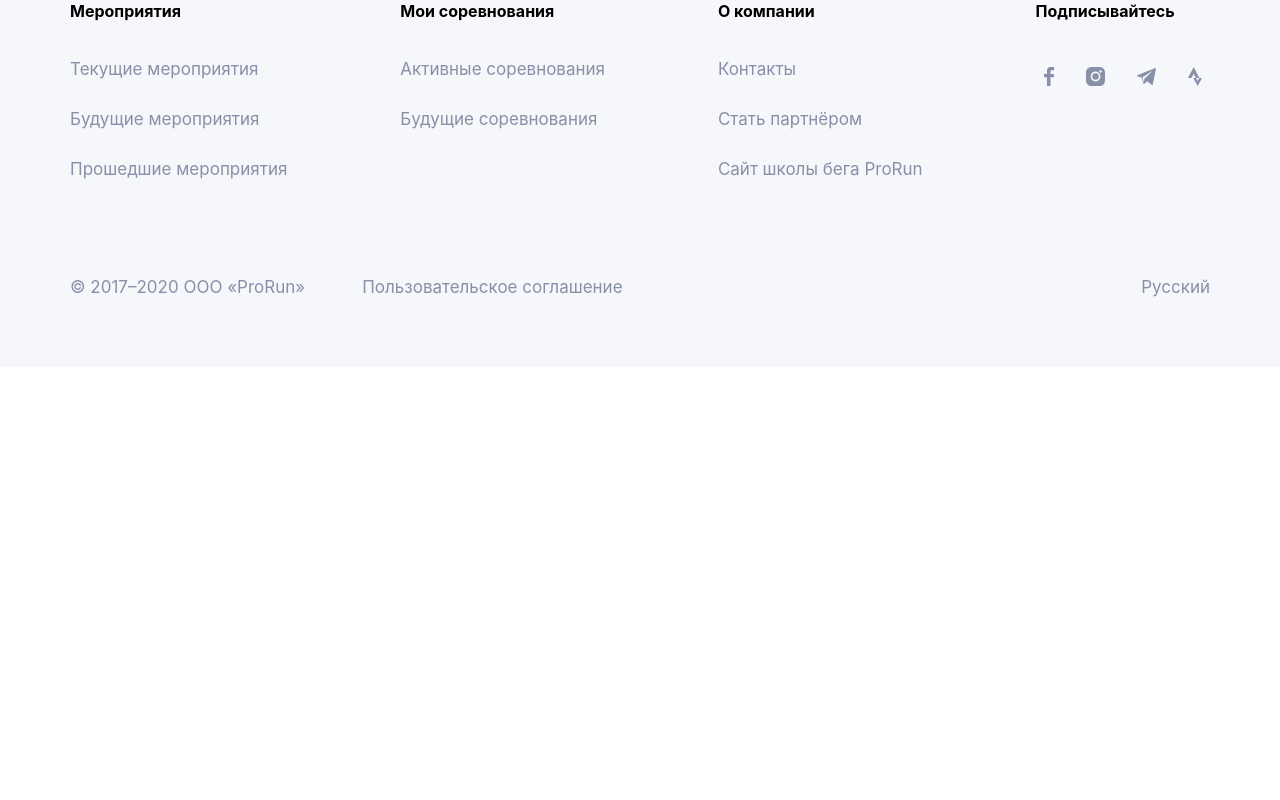
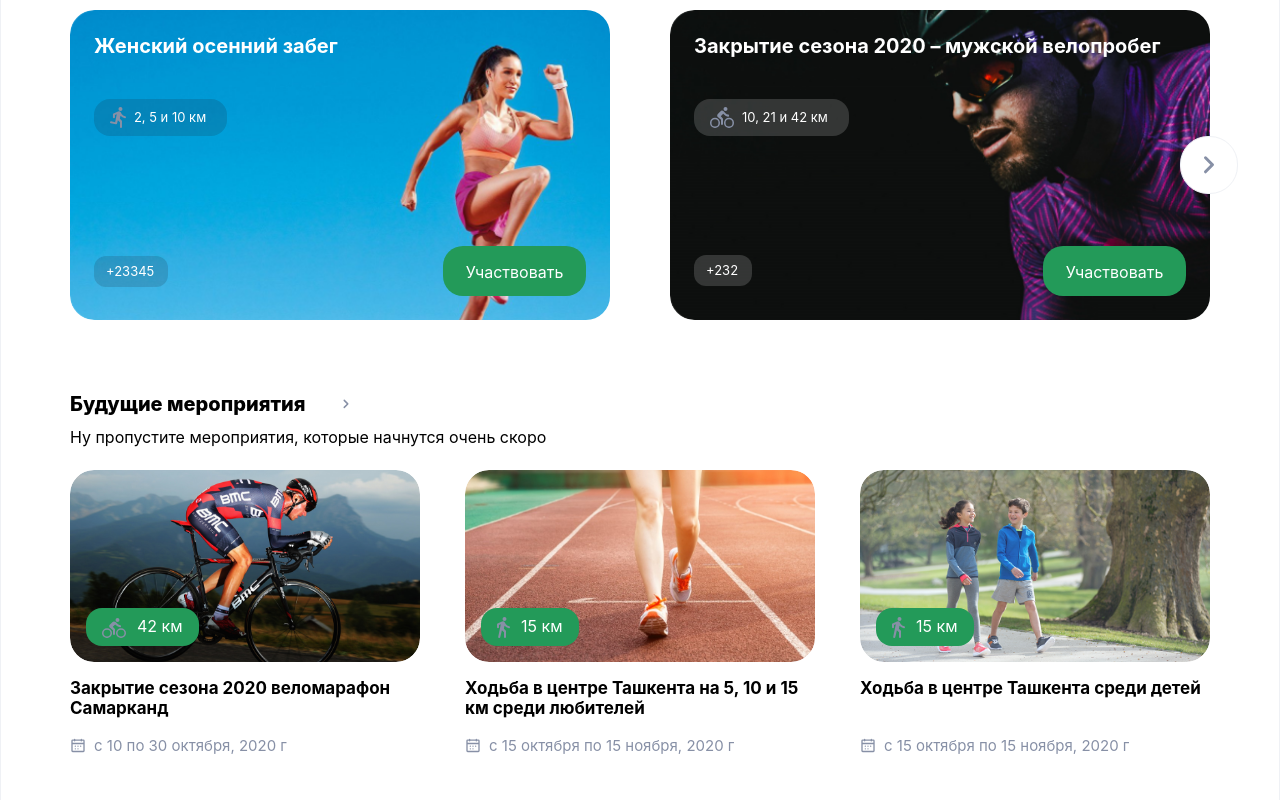
Before and after one commit to isleeden/ProRunWeb, a React (Create React App) app: page / in a window 1280 px wide. Shown: the part 440-1240 px from the top of the page. Before the commit the page ends 807 px from the top, so only its background shows below. Built offline with nearby package versions, Linux system fonts and the light colour scheme.

Commit message:
implement future competitions section

```diff
--- a/src/App.js
+++ b/src/App.js
@@ -1,19 +1,10 @@
 import "./App.scss";
-import EnterPhone from "./pages/EnterPhone/EnterPhone";
-import EnterCode from "./pages/EnterCode/EnterCode";
-import EnterPassword from "./pages/EnterPassword/EnterPassword";
-import NewPassword from "./pages/NewPassword/NewPassword";
-import EnterName from "./pages/EnterName/EnterName"
-import EnterSex from "./pages/EnterSex/EnterSex"
-import ForgotNewPassword from "./pages/ForgotNewPassword/ForgotNewPassword"
-import EnterDateBirth from "./pages/EnterDateBirth/EnterDateBirth"
-import ResetPassword from "./pages/ResetPassword/ResetPassword"
-import Layout from "./components/layouts/Layout"
+import Competitions from "./pages/Competitions/Competitions/Competitions";
 
 function App() {
   return (
     <div className="App">
-     <Layout/>
+      <Competitions />
     </div>
   );
 }
--- /dev/null
+++ b/src/components/FutureCompetition/FutureCompetition.jsx
@@ -0,0 +1,26 @@
+import React from "react";
+import styles from "./FutureCompetition.module.scss";
+import dateIcon from "../../assets/images/icons/dateIcon.svg"
+
+const FutureCompetition = ({ distance, date, icon, title, image }) => {
+  return (
+    <div className={styles.competition}>
+      <div
+        className={styles.competitionImage}
+        style={{ backgroundImage: `url(${image})` }}
+      >
+        <div className={`${styles.distance}`}>
+          <img className={styles.distanceImage} src={icon} alt="icon" />
+          <p className={styles.distanceText}>{distance}</p>
+        </div>
+      </div>
+      <div className={styles.title}>{title}</div>
+      <div className={styles.date}>
+        <img className={styles.dateIcon} src={dateIcon} alt="date" />
+        {date}
+      </div>
+    </div>
+  );
+};
+
+export default FutureCompetition;
--- /dev/null
+++ b/src/components/FutureCompetition/FutureCompetition.module.scss
@@ -0,0 +1,51 @@
+@import "../../assets/variables.scss";
+
+.competition {
+  width: 350px;
+}
+
+.competitionImage {
+  position: relative;
+  box-sizing: border-box;
+  height: 192px;
+  background-size: cover;
+  border-radius: 24px;
+  margin: 0;
+}
+
+.distance {
+  position: absolute;
+  bottom: 16px;
+  left: 16px;
+  padding: 8px 16px;
+  background-color: $green;
+  border-radius: 16px;
+}
+
+.distanceImage {
+  vertical-align: middle;
+  margin-right: 11px;
+}
+
+.distanceText {
+  display: inline;
+  color: #fff;
+}
+
+.title {
+  font-size: 17px;
+  font-weight: 700;
+  margin-top: 16px;
+  height: 50px;
+  margin-bottom: 8px;
+}
+
+.date {
+  display: flex;
+  font-size: 15px;
+  color: $dark-grey;
+}
+
+.dateIcon {
+  margin-right: 8px;
+}
--- a/src/pages/Competitions/Competitions/Competitions.jsx
+++ b/src/pages/Competitions/Competitions/Competitions.jsx
@@ -4,14 +4,15 @@ import styles from "./Competitions.module.scss";
 import CompetitionsNav from "../../../components/CompetitionsNav/CompetitionsNav";
 import Section from "../../../components/Section/Section";
 import CurrentCompetition from "../../../components/CurrentCompetition/CurrentCompetition";
+import FutureCompetition from "../../../components/FutureCompetition/FutureCompetition";
 import walk from "../../../assets/images/icons/walk.svg";
 import run from "../../../assets/images/icons/run.svg";
 import bicycle from "../../../assets/images/icons/bicycle.svg";
 import image1 from "../../../assets/images/currentCompetition1.png";
 import image2 from "../../../assets/images/currentCompetition2.png";
-import image3 from "../../../assets/images/futureCompetition1.png"
-import image4 from "../../../assets/images/futureCompetition2.png"
-import image5 from "../../../assets/images/futureCompetition3.png"
+import image3 from "../../../assets/images/futureCompetition1.png";
+import image4 from "../../../assets/images/futureCompetition2.png";
+import image5 from "../../../assets/images/futureCompetition3.png";
 
 const currentCompetitions = [
   {
@@ -37,23 +38,23 @@ const futureCompetitions = [
     distance: "42 км",
     date: "с 10 по 30 октября, 2020 г",
     icon: bicycle,
-    image: image3
+    image: image3,
   },
   {
     title: "Ходьба в центре Ташкента на 5, 10 и 15 км среди любителей",
     distance: "15 км",
     date: "с 15 октября по 15 ноября, 2020 г",
     icon: walk,
-    image: image4
+    image: image4,
   },
   {
     title: "Ходьба в центре Ташкента среди детей",
     distance: "15 км",
     date: "с 15 октября по 15 ноября, 2020 г",
     icon: walk,
-    image: image5
-  }
-]
+    image: image5,
+  },
+];
 
 const Competitions = () => {
   return (
@@ -68,7 +69,7 @@ const Competitions = () => {
               subtitle="Участвуйте в мероприятиях, которые проходят прямо сейчас"
               link="/"
             >
-              <div className={styles.currentSection}>
+              <div className={styles.sectionContent}>
                 {currentCompetitions.map((item) => {
                   return <CurrentCompetition {...item} />;
                 })}
@@ -81,7 +82,13 @@ const Competitions = () => {
               title="Будущие мероприятия"
               subtitle="Ну пропустите мероприятия, которые начнутся очень скоро"
               link="/"
-            ></Section>
+            >
+              <div className={styles.sectionContent}>
+                {futureCompetitions.map((item) => {
+                  return <FutureCompetition {...item} />;
+                })}
+              </div>
+            </Section>
           </div>
           <div className={styles.eventSection}>
             <Section
--- a/src/pages/Competitions/Competitions/Competitions.module.scss
+++ b/src/pages/Competitions/Competitions/Competitions.module.scss
@@ -13,7 +13,7 @@
   margin-bottom: 69px;
 }
 
-.currentSection {
+.sectionContent {
   margin-top: 23px;
   display: flex;
   justify-content: space-between;
```
Also changed, not shown: src/assets/images/icons/dateIcon.svg (added).
